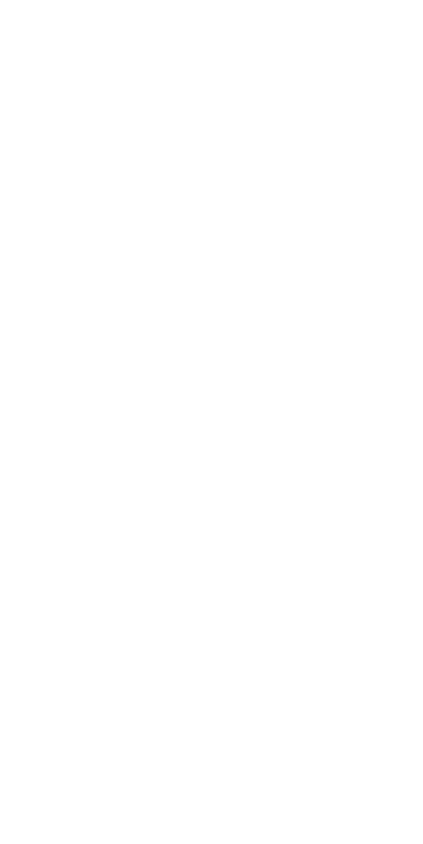
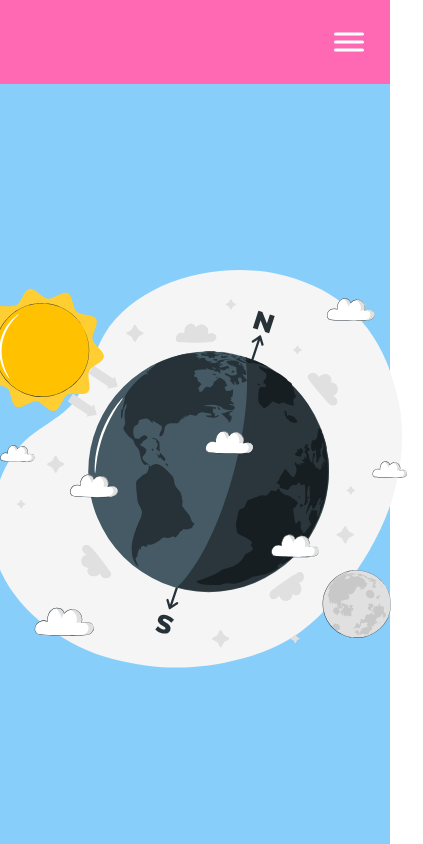
Before and after one commit to SMNAFI/responsive-navbar, a plain HTML site: page index.html in a window 390 px wide. Shown: the whole page, 423 px wide, since content can reach past the window. Drawn offline with Linux system fonts and the light colour scheme.

Commit message:
structure

```diff
--- /dev/null
+++ b/app.js
@@ -0,0 +1,13 @@
+const hamburger = document.querySelector('.hamburger');
+const navLinks = document.querySelector('.nav-links');
+const links = document.querySelectorAll('.nav-links li');
+
+hamburger.addEventListener('click', () => {
+    navLinks.classList.toggle('open');
+})
+
+links.forEach(link => {
+    link.addEventListener('click', () => {
+        navLinks.classList.toggle('open');
+    })
+})
--- a/index.html
+++ b/index.html
@@ -4,9 +4,33 @@
     <meta charset="UTF-8">
     <meta http-equiv="X-UA-Compatible" content="IE=edge">
     <meta name="viewport" content="width=device-width, initial-scale=1.0">
-    <title>Document</title>
+    <title>Navbar</title>
+    <!-- fonts -->
+    <link rel="preconnect" href="https://fonts.googleapis.com">
+    <link rel="preconnect" href="https://fonts.gstatic.com" crossorigin>
+    <link href="https://fonts.googleapis.com/css2?family=Roboto:wght@300;400;700&display=swap" rel="stylesheet">
+    <link rel="stylesheet" href="style.css">
 </head>
 <body>
+    <section class="landing-page">
+        <nav>
+            <div class="hamburger">
+                <div class="line"></div>
+                <div class="line"></div>
+                <div class="line"></div>
+            </div>
+            <ul class="nav-links">
+                <li><a href="#">About</a></li>
+                <li><a href="#">Contact</a></li>
+                <li><a href="#">Projects</a></li>
+            </ul>
+        </nav>
 
+        <section class="landing-image">
+            <img src="solar.svg" alt="">
+        </section>
+    </section>
+
+    <script src="app.js"></script>
 </body>
 </html>
--- /dev/null
+++ b/style.css
@@ -0,0 +1,97 @@
+* {
+    margin: 0;
+    padding: 0;
+    box-sizing: border-box;
+}
+
+body {
+    font-family: 'Roboto', sans-serif;
+}
+
+.landing-page {
+    height: 100vh;
+    background-color: lightskyblue;
+}
+
+nav {
+    background-color: hotpink;
+    height: 10vh;
+}
+
+.nav-links {
+    display: flex;
+    list-style: none;
+    width: 50%;
+    height: 100%;
+    justify-content: space-around;
+    align-items: center;
+    margin-left: auto;
+}
+
+.nav-links li a {
+    text-decoration: none;
+    color: #fff;
+}
+
+.landing {
+
+}
+
+.landing-image {
+    height: 90vh;
+    display: flex;
+    justify-content: center;
+    align-items: center;
+}
+
+.landing-image img {
+    height: 60%;
+}
+
+
+
+@media only screen and (max-width: 768px) {
+    .line {
+        height: 3px;
+        width: 30px;
+        margin: 5px;
+        background-color: #fff;
+        border-radius: 9px;
+    }
+
+    nav {
+        position: relative;
+    }
+
+    .hamburger {
+        position: absolute;
+        cursor: pointer;
+        right: 5%;
+        top: 50%;
+        transform: translate(-5%, -50%);
+        z-index: 2;
+    }
+
+    .nav-links {
+        /* display: none; */
+        background-color: hotpink;
+        position: fixed;
+        width: 100%;
+        height: 100vh;
+        flex-direction: column;
+        clip-path: circle(100px at 90% -15%);
+        webkit-clip-path: circle(100px at 90% -15%);
+        transition: all 1s ease-out;
+        pointer-events: none;
+    }
+
+    .nav-links.open {
+        clip-path: circle(1200px at 90% -15%);
+        webkit-clip-path: circle(1200px at 90% -15%);
+        pointer-events: all;
+    }
+
+    .nav-links li a {
+        font-size: 25px;
+    }
+}
```
Also changed, not shown: solar.svg (added), 1 other file.
